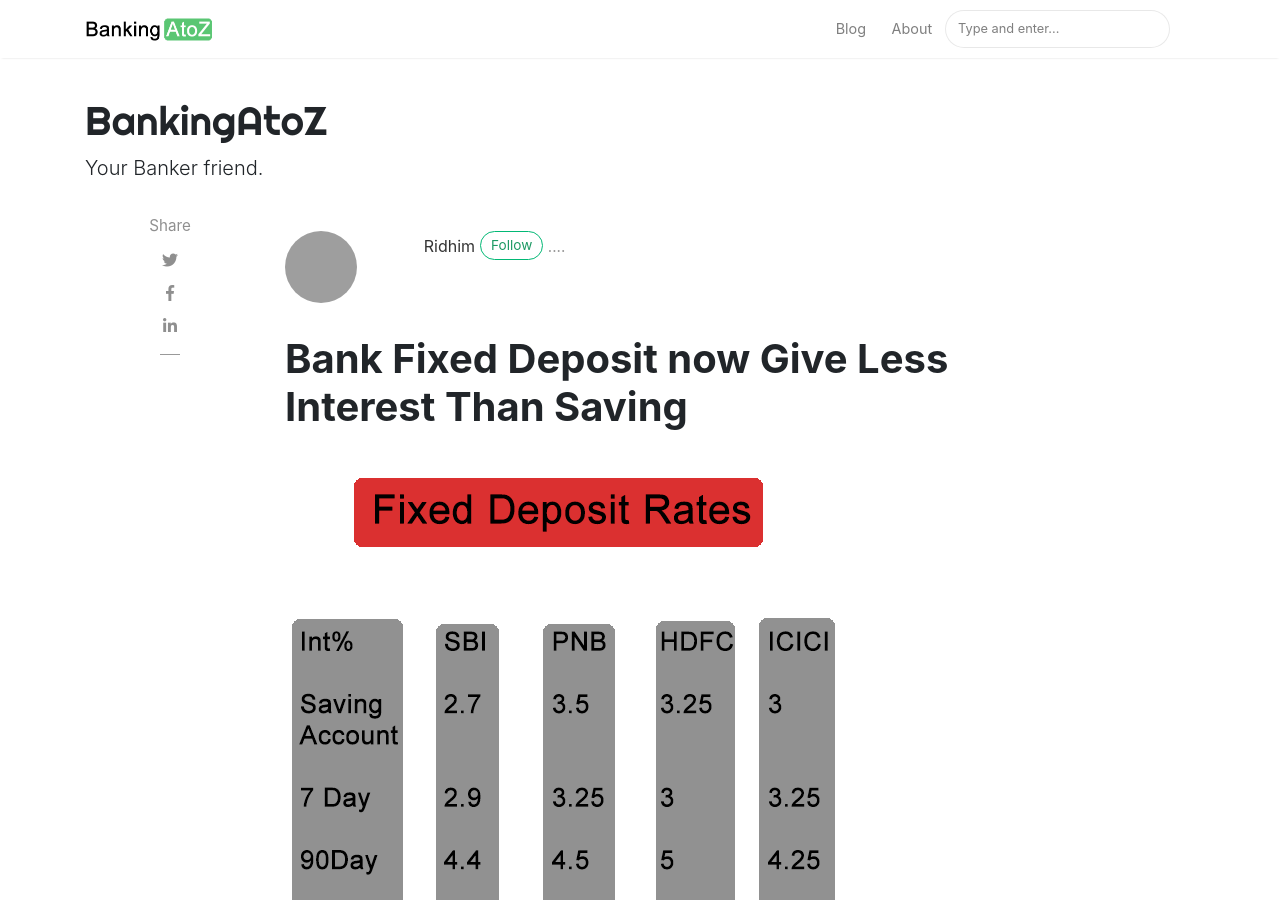
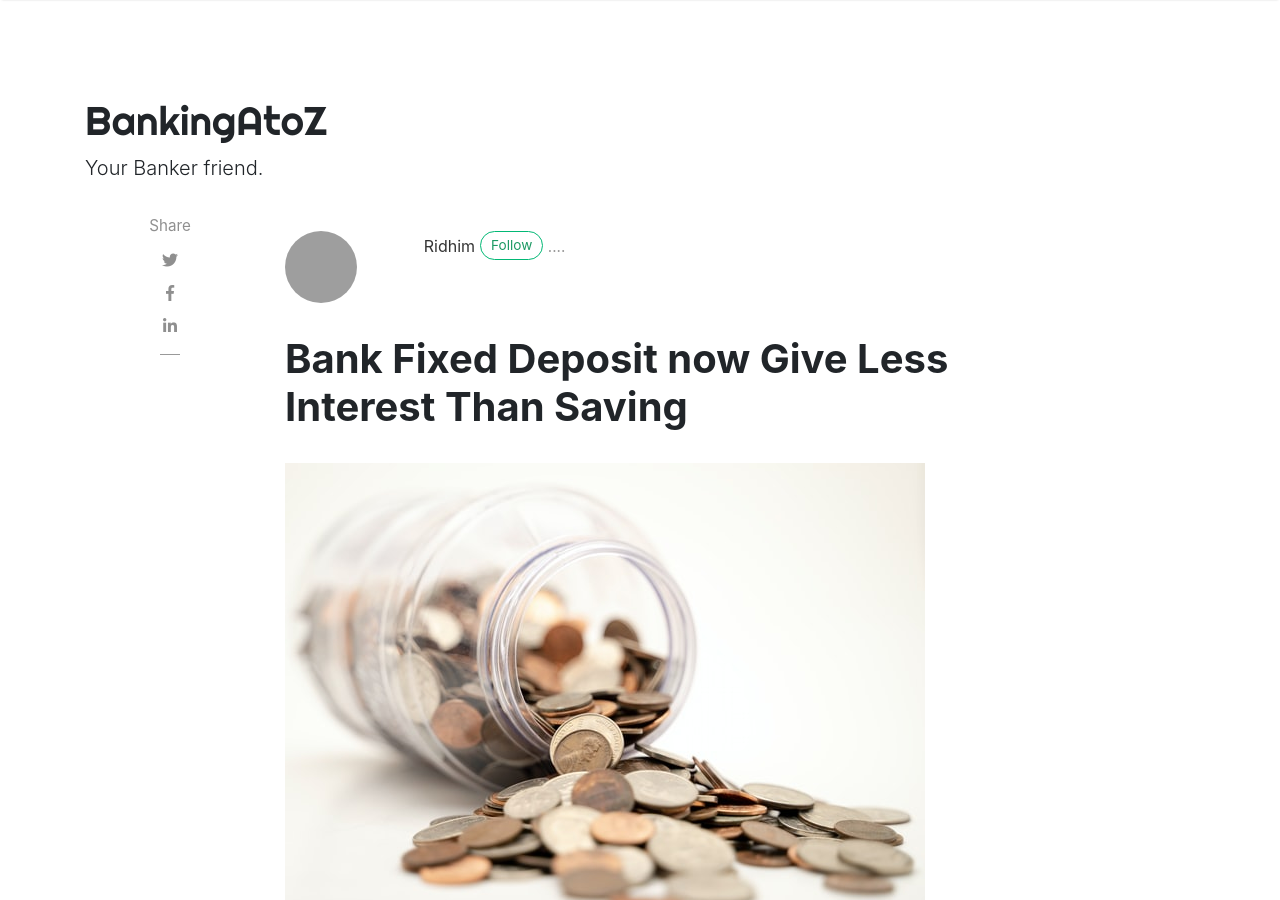
Before and after one commit to rdmmehta/batz, a Jekyll site: the page built from _posts/2020-06-11-bank-fixed-deposit-give-less-interest.md, in a window 1280 px wide and 900 px high. Built offline with Jekyll 4.4.1, drawn with Linux system fonts in a browser that asks for light colours; nearby versions of some CDN libraries; comment, search, counter and statistics services are not loaded; grey boxes are pictures that could not be loaded.

Commit message:
Update 2020-06-11-bank-fixed-deposit-give-less-interest.md

```diff
--- a/_posts/2020-06-11-bank-fixed-deposit-give-less-interest.md
+++ b/_posts/2020-06-11-bank-fixed-deposit-give-less-interest.md
@@ -3,7 +3,7 @@
 layout: post
 date: 2020-06-11
 description: A comparision of Fixed Deposit interest.
-image: img/post-img/interest-rates.png
+image: img/post-img/fdr-interest-featured.jpg
 categories: ["Fixed Deposit"]
 featured: true
 author: Ridhim
```
